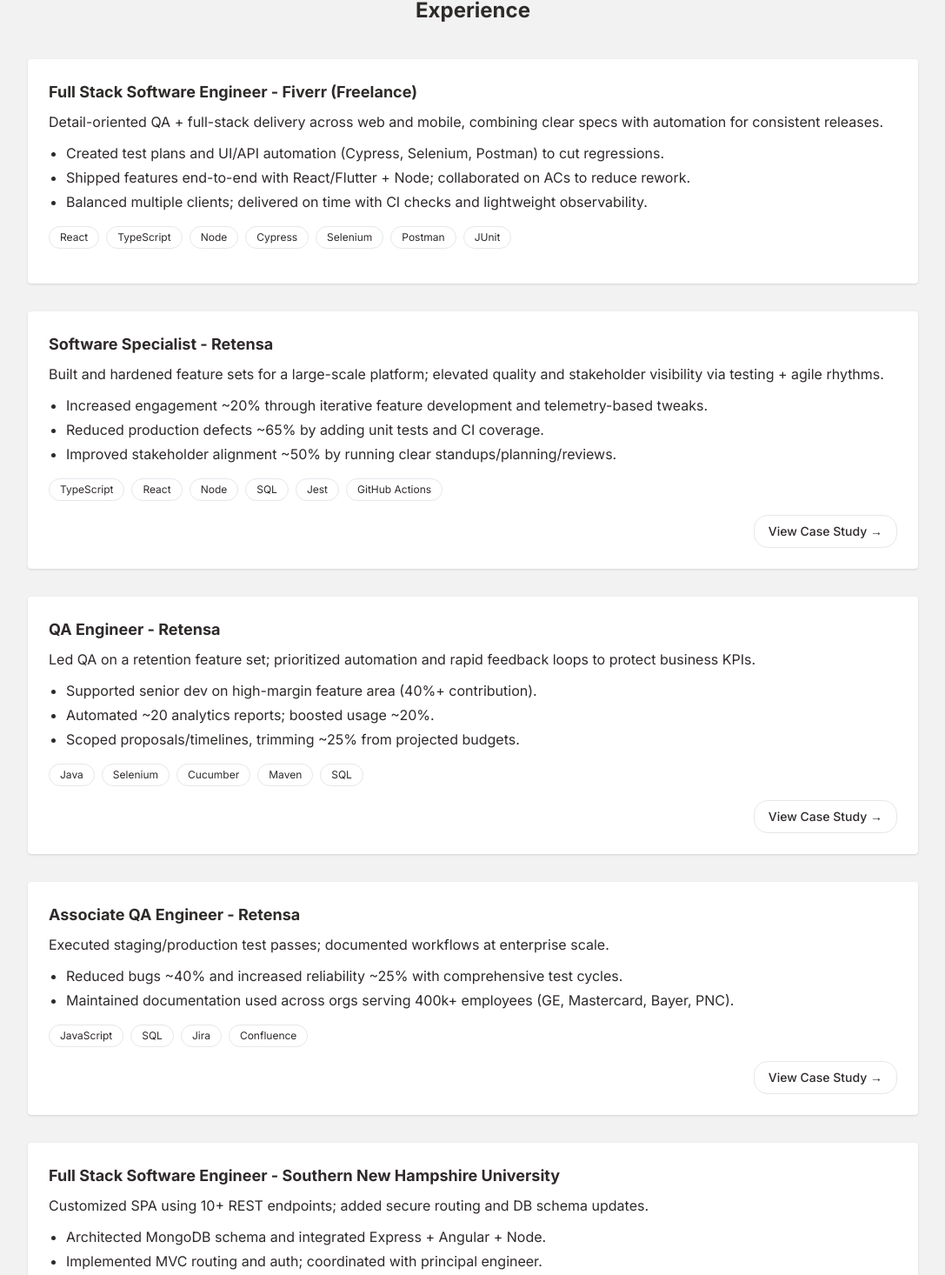
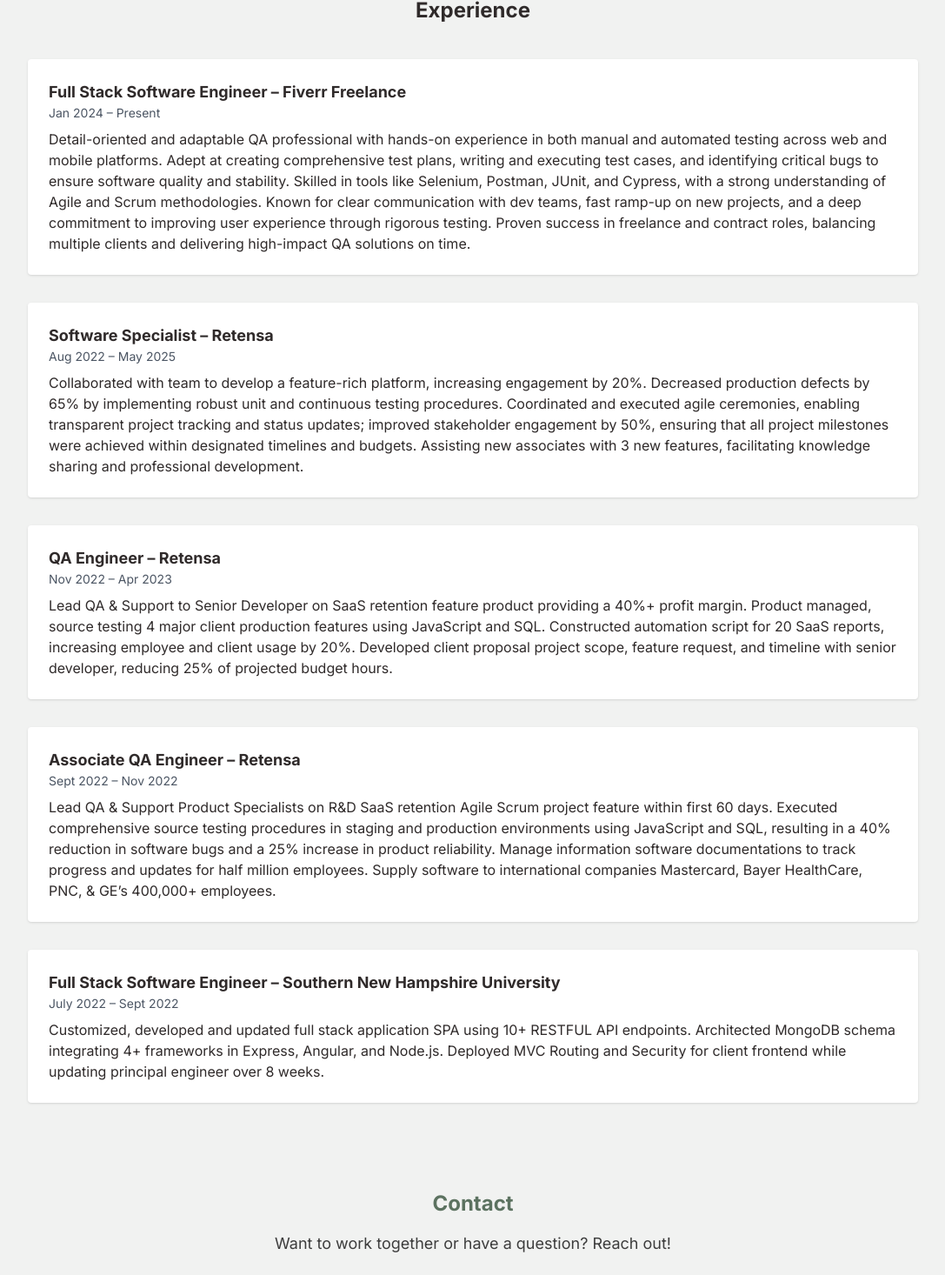
Before and after one commit to jadathib/PortfolioWebsite, a React (Vite) app: page / in a window 1280 px wide. Shown: the part 2938-4404 px from the top of the page at 87% size, without its empty margins (96-1183 px from the left). Built offline with nearby package versions, Linux system fonts and the light colour scheme.

Commit message:
revert changes

```diff
--- a/src/components/Experience.tsx
+++ b/src/components/Experience.tsx
@@ -1,87 +1,4 @@
 // components/Experience.tsx
-
-import { Link } from "react-router-dom";
-
-type ExperienceItem = {
-    title: string;
-    company: string;
-    period: string;
-    summary?: string;
-    bullets?: string[];
-    tech?: string[];
-    caseStudySlug?: string;
-};
-
-const EXPERIENCE: ExperienceItem[] = [
-    {
-        title: "Full Stack Software Engineer",
-        company: "Fiverr (Freelance)",
-        period: "Jan 2024 – Present",
-        summary:
-            "Detail-oriented QA + full-stack delivery across web and mobile, combining clear specs with automation for consistent releases.",
-        bullets: [
-            "Created test plans and UI/API automation (Cypress, Selenium, Postman) to cut regressions.",
-            "Shipped features end-to-end with React/Flutter + Node; collaborated on ACs to reduce rework.",
-            "Balanced multiple clients; delivered on time with CI checks and lightweight observability.",
-        ],
-        tech: ["React", "TypeScript", "Node", "Cypress", "Selenium", "Postman", "JUnit"],
-        // caseStudySlug: "travlr", // uncomment if a case study maps to this role
-    },
-    {
-        title: "Software Specialist",
-        company: "Retensa",
-        period: "Aug 2022 – May 2025",
-        summary:
-            "Built and hardened feature sets for a large-scale platform; elevated quality and stakeholder visibility via testing + agile rhythms.",
-        bullets: [
-            "Increased engagement ~20% through iterative feature development and telemetry-based tweaks.",
-            "Reduced production defects ~65% by adding unit tests and CI coverage.",
-            "Improved stakeholder alignment ~50% by running clear standups/planning/reviews.",
-        ],
-        tech: ["TypeScript", "React", "Node", "SQL", "Jest", "GitHub Actions"],
-        caseStudySlug: "qa-automation-visualizer",
-    },
-    {
-        title: "QA Engineer",
-        company: "Retensa",
-        period: "Nov 2022 – Apr 2023",
-        summary:
-            "Led QA on a retention feature set; prioritized automation and rapid feedback loops to protect business KPIs.",
-        bullets: [
-            "Supported senior dev on high-margin feature area (40%+ contribution).",
-            "Automated ~20 analytics reports; boosted usage ~20%.",
-            "Scoped proposals/timelines, trimming ~25% from projected budgets.",
-        ],
-        tech: ["Java", "Selenium", "Cucumber", "Maven", "SQL"],
-        caseStudySlug: "qa-automation-visualizer",
-    },
-    {
-        title: "Associate QA Engineer",
-        company: "Retensa",
-        period: "Sept 2022 – Nov 2022",
-        summary:
-            "Executed staging/production test passes; documented workflows at enterprise scale.",
-        bullets: [
-            "Reduced bugs ~40% and increased reliability ~25% with comprehensive test cycles.",
-            "Maintained documentation used across orgs serving 400k+ employees (GE, Mastercard, Bayer, PNC).",
-        ],
-        tech: ["JavaScript", "SQL", "Jira", "Confluence"],
-        caseStudySlug: "qa-automation-visualizer",
-    },
-    {
-        title: "Full Stack Software Engineer",
-        company: "Southern New Hampshire University",
-        period: "July 2022 – Sept 2022",
-        summary:
-            "Customized SPA using 10+ REST endpoints; added secure routing and DB schema updates.",
-        bullets: [
-            "Architected MongoDB schema and integrated Express + Angular + Node.",
-            "Implemented MVC routing and auth; coordinated with principal engineer.",
-        ],
-        tech: ["Angular", "Node", "Express", "MongoDB", "JWT"],
-        // caseStudySlug: "blur-mental-health", // map if applicable
-    },
-]
 export default function Experience() {
     return (
         <section
@@ -91,56 +8,70 @@
             <div className="max-w-5xl mx-auto">
                 <h3 className="text-2xl font-bold mb-10 text-center">Experience</h3>
                 <div className="space-y-8">
-                    {EXPERIENCE.map((item, idx) => (
-                        <article key={`${item.company}-${idx}`} className="bg-white p-6 rounded shadow hover:shadow-lg transition duration-300">
-                            {/* Header*/}
-                            <header className="mb-2">
+                    <div className="bg-white p-6 rounded shadow hover:shadow-lg transition duration-300">
                         <h4 className="text-lg font-semibold">
-                                    {item.title} - {item.company}
+                            Full Stack Software Engineer – Fiverr Freelance
                         </h4>
-                            </header>
-                            {/* Summary */}
-                            {item.summary &&
-                            <p className= "mt-2 mb-3">
-                                {item.summary}
+                        <p className="text-sm text-gray-600 mb-2">Jan 2024 – Present</p>
+                        <p>
+                            Detail-oriented and adaptable QA professional with hands-on experience in both manual
+                            and automated testing across web and mobile platforms. Adept at creating comprehensive
+                            test plans, writing and executing test cases, and identifying critical bugs to ensure
+                            software quality and stability. Skilled in tools like Selenium, Postman, JUnit, and
+                            Cypress, with a strong understanding of Agile and Scrum methodologies. Known for clear
+                            communication with dev teams, fast ramp-up on new projects, and a deep commitment to
+                            improving user experience through rigorous testing. Proven success in freelance and
+                            contract roles, balancing multiple clients and delivering high-impact QA solutions on time.
                         </p>
-                            }
-                            {/* Bullets */}
-                            {item.bullets?.length ? (
-                                <ul className="list-disc pl-5 space-y-1 mb-4">
-                                    {item.bullets.map((b, i) => (
-                                        <li key={i}>{b}
-                                        </li>
-                                    ))}
-                                </ul>
-                            ) : null }
-                            {/* Tech badges */}
-                            {item.tech?.length ? (
-                                <div className="flex flex-wrap gap-2 mb-4">
-                            {item.tech.map((t) => (
-                                <span
-                                key={t}
-                            className="inline-flex items-center rounded-full border px-3 py-1 text-xs"
-                        >
-                            {t}
-                        </span>
-                    ))}
                     </div>
-                ) : null}
 
-                {/* Footer (Case Study link if available) */}
-                {item.caseStudySlug && (
-                <footer className="flex justify-end">
-                    <Link
-                        to={`/projects/${item.caseStudySlug}`}
-                        className="inline-flex items-center justify-center rounded-2xl border px-4 py-2 text-sm font-medium hover:shadow-md transition-shadow"
-                    >
-                        View Case Study →
-                    </Link>
-                </footer>
-                )}
-            </article>
-            ))}
+                    <div className="bg-white p-6 rounded shadow hover:shadow-lg transition duration-300">
+                        <h4 className="text-lg font-semibold">Software Specialist – Retensa</h4>
+                        <p className="text-sm text-gray-600 mb-2">Aug 2022 – May 2025</p>
+                        <p>
+                            Collaborated with team to develop a feature-rich platform, increasing engagement by 20%.
+                            Decreased production defects by 65% by implementing robust unit and continuous testing procedures.
+                            Coordinated and executed agile ceremonies, enabling transparent project tracking and status updates;
+                            improved stakeholder engagement by 50%, ensuring that all project milestones were achieved within designated
+                            timelines and budgets. Assisting new associates with 3 new features, facilitating knowledge sharing and professional development.
+                        </p>
+                    </div>
+
+                    <div className="bg-white p-6 rounded shadow hover:shadow-lg transition duration-300">
+                        <h4 className="text-lg font-semibold">QA Engineer – Retensa</h4>
+                        <p className="text-sm text-gray-600 mb-2">Nov 2022 – Apr 2023</p>
+                        <p>
+                            Lead QA & Support to Senior Developer on SaaS retention feature product providing a 40%+ profit margin.
+                            Product managed, source testing 4 major client production features using JavaScript and SQL.
+                            Constructed automation script for 20 SaaS reports, increasing employee and client usage by 20%.
+                            Developed client proposal project scope, feature request, and timeline with senior developer,
+                            reducing 25% of projected budget hours.
+                        </p>
+                    </div>
+
+                    <div className="bg-white p-6 rounded shadow hover:shadow-lg transition duration-300">
+                        <h4 className="text-lg font-semibold">Associate QA Engineer – Retensa</h4>
+                        <p className="text-sm text-gray-600 mb-2">Sept 2022 – Nov 2022</p>
+                        <p>
+                            Lead QA & Support Product Specialists on R&D SaaS retention Agile Scrum project feature within first 60 days.
+                            Executed comprehensive source testing procedures in staging and production environments using JavaScript and SQL,
+                            resulting in a 40% reduction in software bugs and a 25% increase in product reliability.
+                            Manage information software documentations to track progress and updates for half million employees.
+                            Supply software to international companies Mastercard, Bayer HealthCare, PNC, & GE’s 400,000+ employees.
+                        </p>
+                    </div>
+
+                    <div className="bg-white p-6 rounded shadow hover:shadow-lg transition duration-300">
+                        <h4 className="text-lg font-semibold">
+                            Full Stack Software Engineer – Southern New Hampshire University
+                        </h4>
+                        <p className="text-sm text-gray-600 mb-2">July 2022 – Sept 2022</p>
+                        <p>
+                            Customized, developed and updated full stack application SPA using 10+ RESTFUL API endpoints.
+                            Architected MongoDB schema integrating 4+ frameworks in Express, Angular, and Node.js.
+                            Deployed MVC Routing and Security for client frontend while updating principal engineer over 8 weeks.
+                        </p>
+                    </div>
                 </div>
             </div>
         </section>
```
Lines whose indentation alone changed are shown as unchanged.
